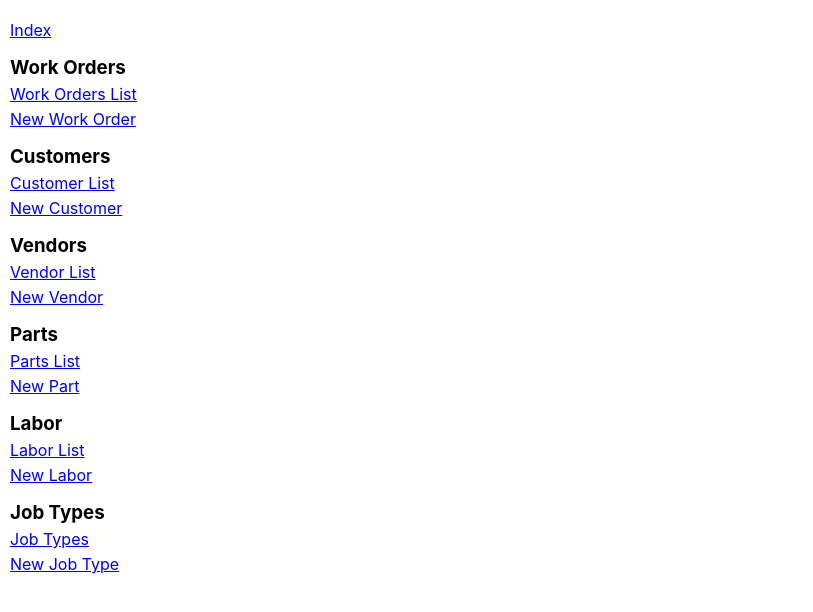
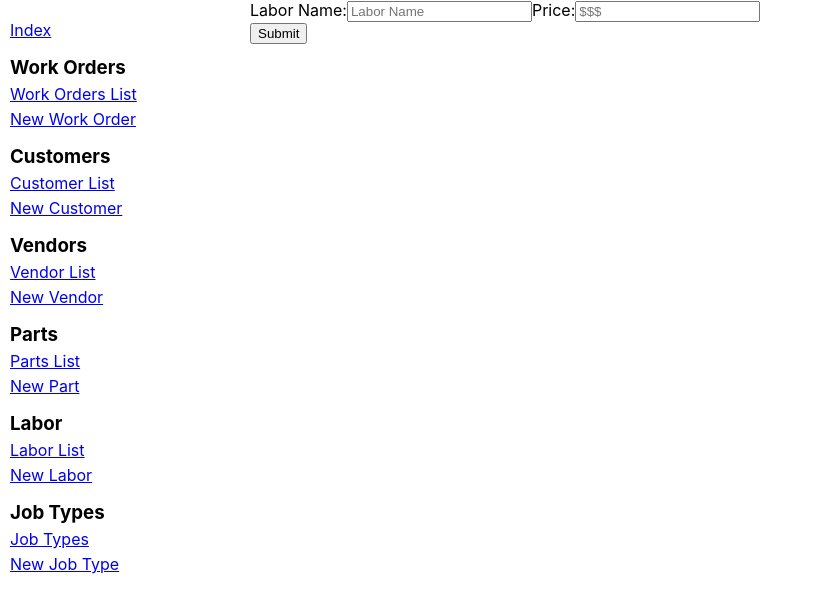
Before and after one commit to CraigYeoman/erp-yre, a React (Create React App) app in the folder client/: page /laboredit/1 in a window 1280 px wide. Shown: the top 612 px of the page, without its empty margins (0-813 px from the left). Built offline with nearby package versions, Linux system fonts and the light colour scheme.

Commit message:
Feature: Edit Labor

```diff
--- a/client/src/App.js
+++ b/client/src/App.js
@@ -9,6 +9,7 @@ import JobTypeEdit from "./components/jobtype/JobTypeEditForm";
 import JobTypeList from "./components/jobtype/JobTypeList";
 import JobTypeForm from "./components/jobtype/JobTypeForm";
 import LaborDetail from "./components/labor/LaborDetail";
+import LaborEditForm from "./components/labor/LaborEditForm";
 import LaborForm from "./components/labor/LaborForm";
 import LaborList from "./components/labor/LaborList";
 import PartDetail from "./components/parts/PartDetail";
@@ -45,6 +46,7 @@ function App() {
           <Route path="/jobtypelist" element={<JobTypeList />}></Route>
           <Route path="/jobtypeform" element={<JobTypeForm />}></Route>
           <Route path="/labordetail/:id" element={<LaborDetail />}></Route>
+          <Route path="/laboredit/:id" element={<LaborEditForm />}></Route>
           <Route path="/laborform" element={<LaborForm />}></Route>
           <Route path="/laborlist" element={<LaborList />}></Route>
           <Route path="/partdetail/:id" element={<PartDetail />}></Route>
--- a/client/src/components/customer/CustomerEditForm.jsx
+++ b/client/src/components/customer/CustomerEditForm.jsx
@@ -18,7 +18,7 @@ const CustomerForm = () => {
     zip_code: customerDetail.customer.zip_code,
     _id: customerDetail.customer._id,
   });
-  console.log(customerDetail.customer.first_name);
+
   const [response, setResponse] = useState(false);
   const [responseText, setResponseText] = useState("");
   const [responseError, setResponseError] = useState(false);
@@ -87,6 +87,7 @@ const CustomerForm = () => {
       setResponseError(true);
     }
   };
+
   if (loading) {
     return (
       <section className="section">
--- a/client/src/components/labor/LaborDetail.jsx
+++ b/client/src/components/labor/LaborDetail.jsx
@@ -10,6 +10,7 @@ const LaborDetail = () => {
     onSubmitPost,
     response,
     responseText,
+    selectLaborID,
   } = useGlobalContext();
 
   if (loading) {
@@ -29,6 +30,11 @@ const LaborDetail = () => {
         <p>{price}</p>
       </div>
       <div>
+        <button>
+          <Link onClick={() => selectLaborID(_id)} to={`/laboredit/${_id}`}>
+            Edit
+          </Link>
+        </button>
         <button onClick={() => onSubmitGet(_id, "labor")}>Delete </button>
       </div>
 
--- /dev/null
+++ b/client/src/components/labor/LaborEditForm.jsx
@@ -0,0 +1,108 @@
+import { Link } from "react-router-dom";
+import axios from "axios";
+import { useGlobalContext } from "../../context";
+import { useState } from "react";
+const rootUrl = "http://localhost:5000";
+
+const LaborForm = () => {
+  const { loading, selectLaborID, laborDetail } = useGlobalContext();
+  const [values, setValues] = useState({
+    name: laborDetail.name,
+    price: laborDetail.price,
+    _id: laborDetail._id,
+  });
+
+  const [response, setResponse] = useState(false);
+  const [responseText, setResponseText] = useState("");
+
+  const handleChange = (e) => {
+    setValues({ ...values, [e.target.name]: e.target.value });
+  };
+
+  const onSubmit = async (e) => {
+    e.preventDefault();
+    setResponse(false);
+    const { name, price } = values;
+    const laborData = { name, price };
+    try {
+      const url = `${rootUrl}/api/v1/erp/labor/${laborDetail._id}/edit`;
+      axios
+        .post(url, laborData)
+        .then(function (response) {
+          setResponseText(response.data);
+          setResponse(true);
+        })
+        .catch(function (error) {
+          setResponseText(error.response.data.msg.message);
+        });
+
+      setValues({ name: "", price: "" });
+    } catch (error) {
+      loading(false);
+    }
+  };
+  if (loading) {
+    return (
+      <section className="section">
+        <h4>Loading...</h4>
+      </section>
+    );
+  }
+
+  return (
+    <div>
+      <form onSubmit={onSubmit}>
+        <div>
+          <label htmlFor="name">
+            Labor Name:
+            <input
+              type="text"
+              placeholder="Labor Name"
+              name="name"
+              required={true}
+              value={values.name}
+              onChange={handleChange}
+            ></input>
+          </label>
+          <label htmlFor="price">
+            Price:
+            <input
+              type="number"
+              placeholder="$$$"
+              name="price"
+              required={true}
+              value={values.price}
+              onChange={handleChange}
+            ></input>
+          </label>
+        </div>
+        <button type="submit">Submit</button>
+      </form>
+      {response && (
+        <div>
+          <p>{responseText.msg}</p>
+          <div>
+            <h3>Old</h3>
+            <p>{responseText.updatedLabor.name}</p>
+            <p>{responseText.updatedLabor.price}</p>
+          </div>
+          <div>
+            <h3>Updated</h3>
+            <p>
+              {" "}
+              <Link
+                onClick={() => selectLaborID(responseText.labor._id)}
+                to={`/labordetail/${responseText.labor._id}`}
+              >
+                {responseText.labor.name}
+              </Link>{" "}
+            </p>
+            <p>{responseText.labor.price}</p>
+          </div>
+        </div>
+      )}
+    </div>
+  );
+};
+
+export default LaborForm;
```
Also changed, not shown: 2 other files (tests, documents, lock files or other folders).
